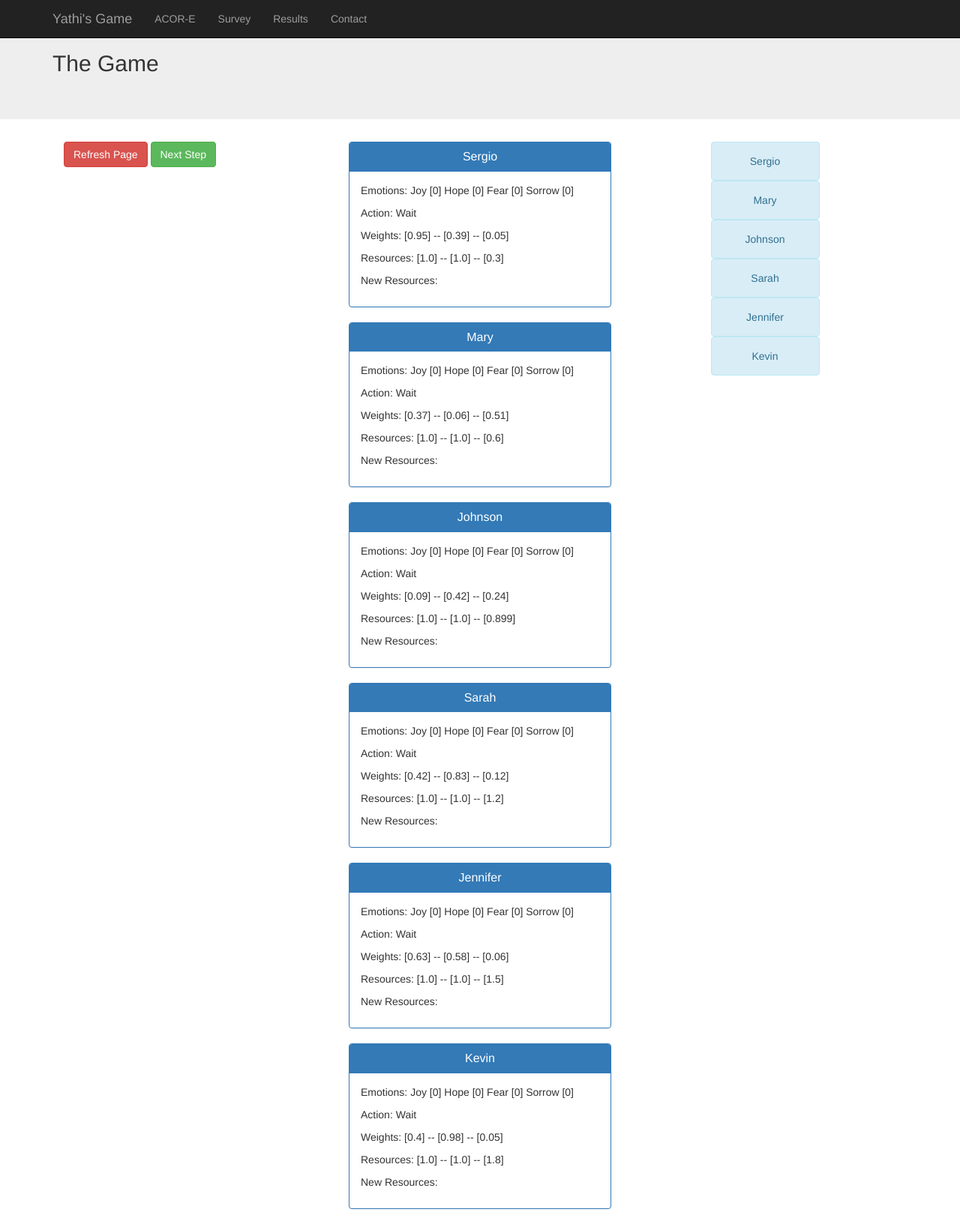
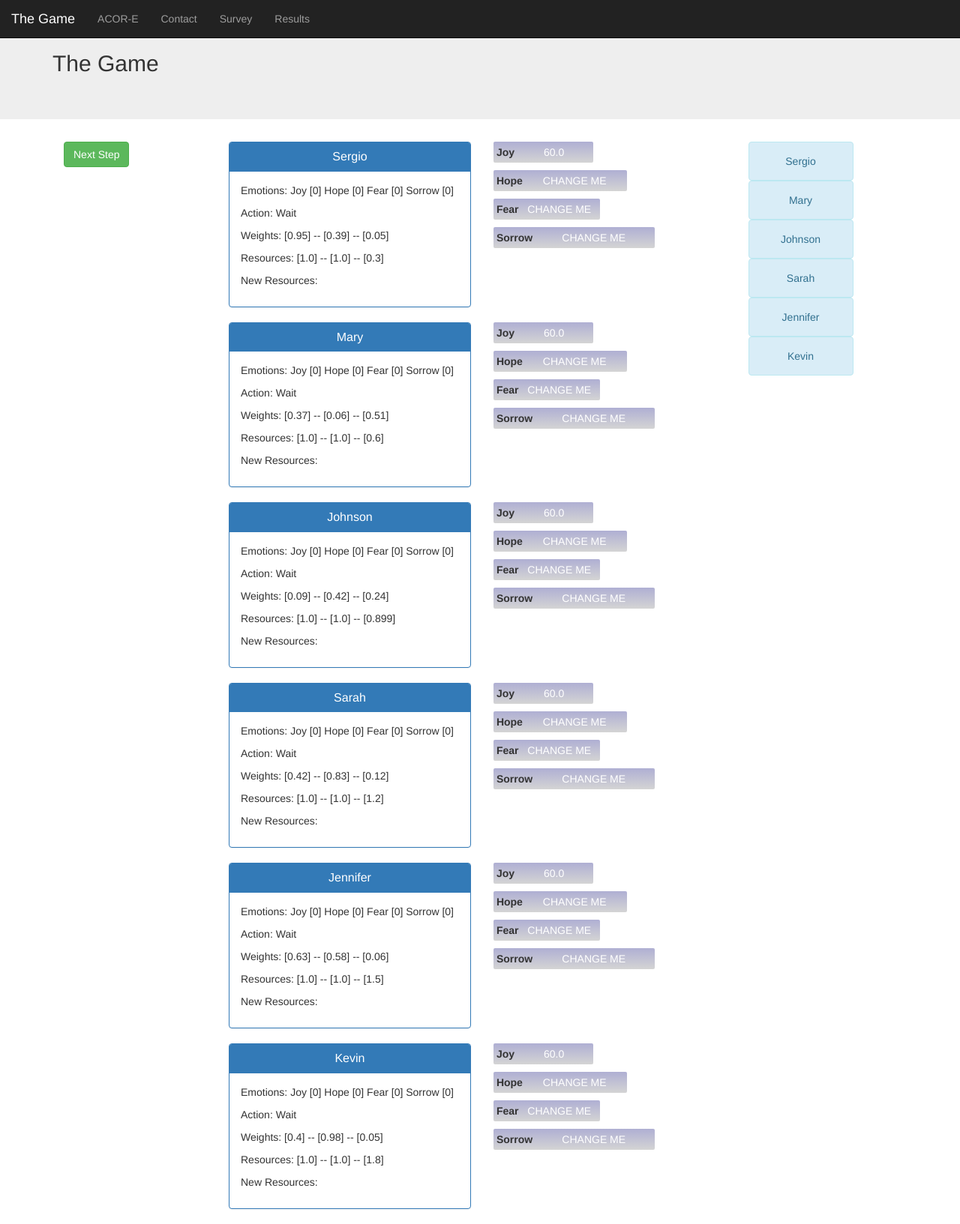
Before and after one commit to mviz/ACORE, a Django app: page / in a window 1280 px wide. Shown: the whole page at 75% size. Run offline with Django 3.2, Linux system fonts and the light colour scheme; some libraries are stand-ins or nearby versions.

Commit message:
Adding bar graphs adjacent to npcs

```diff
--- a/surveys/templates/surveys/home.html
+++ b/surveys/templates/surveys/home.html
@@ -1,30 +1,63 @@
 {% extends '_layouts/base.html' %}
 {% load surveys_tags %}
 {% load staticfiles %}
-
-<link rel="stylesheet" type="text/css" href="{% static 'css/custom.css' %}" />
 
 
 {% block page_title %} <h2>The Game</h2> {% endblock page_title %}
 
 {% block page_content %}
-    <div class="col-sm-4">
-        <a href="javascript:history.go(0)">
-            <button class="btn btn-danger" type="button"> Refresh Page </button>
-        </a>
+    <div class="col-sm-2">
         <button id="refresh_button" class="btn btn-success" type="button"> Next Step</button>
     </div>
-    <div class="col-sm-4" id="npc_div" style='position:relative'></div>
-    <div class="col-sm-4">
-        <div class="col-sm-3"> </div>
-        <div id='scoreboard' class="col-sm-6"> </div>
-        <div class="col-sm-3"> </div>
+    <div class="col-sm-7" id="npc_div" style='position:relative'></div>
+    <div class="col-sm-3">
+        <div class="col-sm-2"> </div>
+        <div id='scoreboard' class="col-sm-8"> </div>
+        <div class="col-sm-2"> </div>
     </div>
 
 {% endblock page_content %}
 
 
     {% block css %}
+<style>
+    * {
+        font-family: Helvetica, Arial;
+    }
+
+    dt {
+        float: left;
+        padding: 4px;
+    }
+
+    .graph_bar {
+        margin-bottom: 10px;
+        color: #fff;
+        padding: 4px;
+        text-align: center;
+        border-radius: 2px;
+    }
+
+    .neutral_bar{
+        background: -webkit-gradient(linear, left top, left bottom, from(#afafd3), to(#d4d4d4));
+    }
+
+    .hope_bar {
+        background: -webkit-gradient(linear, left top, left bottom, from(#2b669a), to(#4098e6));
+    }
+    .joy_bar {
+        background: -webkit-gradient(linear, left top, left bottom, from(#3b8f3b), to(#5edf5e));
+    }
+    .fear_bar {
+        background: -webkit-gradient(linear, left top, left bottom, from(#965d0c), to(#e38d13));
+    }
+    .sorrow_bar {
+        background: -webkit-gradient(linear, left top, left bottom, from(#b92c28), to(#6e1b18));
+    }
+
+
+
+</style>
 {% endblock css %}
 
 
@@ -84,7 +117,9 @@
         function initializeNPCs(){
             {% for npc in npc_list %}
 
-                $("<div id='npc_parent_{{forloop.counter}}' style='position:relative' class='" + getPanelClass("{{npc.getAction}}") +"'> \
+                $("<div id='npc_parent_{{forloop.counter}}' class='col-sm-12'> \
+                    <div class='col-sm-7'> \
+                        <div id='npc_child_{{forloop.counter}}' style='position:relative' class='" + getPanelClass("{{npc.getAction}}") +"'> \
                             <div class='panel-heading' style='text-align:center'> \
                                 <h4 id='name_{{npc.sayHello}}' class='panel-title'> {{npc.sayHello}}</h4> \
                             </div> \
@@ -94,6 +129,20 @@
                                 <p id='weights_{{npc.sayHello}}'>Weights: {{npc.getWeights | format_weights}} </p> \
                                 <p id='resources_{{npc.sayHello}}'>Resources: {{npc.getResources | format_weights }} </p> \
                                 <p id='newresources_{{npc.sayHello}}'>New Resources: {{npc.getNewResources | format_weights}} </p> \
+                            </div> \
+                        </div> \
+                    </div> \
+                    <div class='col-sm-5'> \
+                        <dl style='width:100%'> \
+                            <dt>Joy</dt> \
+                            <dd><div id='joybar_{{npc.sayHello}}' class='graph_bar neutral_bar' style='width: {{npc.getEmotion | emotion_percentage}}%'> {{npc.getEmotion | emotion_percentage}}</div></dd> \
+                            <dt>Hope</dt> \
+                            <dd><div id='hopebar_{{npc.sayHello}}' class='graph_bar neutral_bar' style='width: 80%'>CHANGE ME</div></dd> \
+                            <dt>Fear</dt> \
+                            <dd><div id='fearbar_{{npc.sayHello}}' class='graph_bar neutral_bar' style='width: 64%'> CHANGE ME</div></dd> \
+                            <dt>Sorrow</dt> \
+                            <dd><div id='sorrowbar_{{npc.sayHello}}' class='graph_bar neutral_bar' style='width: 97%'>CHANGE ME</div></dd> \
+                        </dl> \
                     </div> \
                 </div>").appendTo('#npc_div');
 
@@ -137,9 +186,13 @@
                                 });
 
 
-                                $('#npc_parent_'+ (passingNPCs[i]+1)).attr('id', 'temp');
+                                $('#npc_parent_'+ (passingNPCs[i]+1)).attr('id', 'ptemp');
                                 $('#npc_parent_'+ passingNPCs[i]).attr('id', 'npc_parent_'+ (passingNPCs[i] + 1));
-                                $('#temp').attr('id', 'npc_parent_' + passingNPCs[i]);
+                                $('#ptemp').attr('id', 'npc_parent_' + passingNPCs[i]);
+
+                                $('#npc_child_' + (passingNPCs[i]+1)).attr('id', 'ctemp');
+                                $('#npc_child_'+ passingNPCs[i]).attr('id', 'npc_child_'+ (passingNPCs[i] + 1));
+                                $('#ctemp').attr('id', 'npc_child_' + passingNPCs[i]);
                             }
                         }
                     }
@@ -151,7 +204,7 @@
                         $('#weights_'+ name_list[i]).text("Weights: " + formatSpaces(weight_list[i]));
                         $('#resources_'+ name_list[i]).text("Resources: " + formatSpaces(resource_list[i]));
                         $('#newresources_'+ name_list[i]).text("New Resources: " + formatSpaces(newresource_list[i]));
-                        $("#npc_parent_"+ (i+1)).attr('class', getPanelClass(action_list[i]));
+                        $("#npc_child_"+ (i+1)).attr('class', getPanelClass(action_list[i]));
 
                         $('#scoreboard_' + (i+1)).attr('class', getAlertClass(action_list[i]));
                         $('#scoreboard_' + (i+1)).html(name_list[i]);
--- a/surveys/templatetags/surveys_tags.py
+++ b/surveys/templatetags/surveys_tags.py
@@ -1,5 +1,6 @@
 from django import template
 import pdb
+import math
 
 register = template.Library()
 
@@ -18,6 +19,11 @@ def percentage(answer_objects, index):
         return 0
 
     return (local_votes*100)//total_votes
+
+@register.filter
+def emotion_percentage(emotions):
+    #returns absolute value of  0<n<1 as an integer percentage
+    return (math.sqrt(.36)*100)//1
 
 @register.filter
 def count_votes(object_list):
--- a/templates/_layouts/base.html
+++ b/templates/_layouts/base.html
@@ -5,15 +5,14 @@
     <title>{% block title %}ACOR-E{% endblock title %}</title>
     <link rel="stylesheet" href="//netdna.bootstrapcdn.com/bootstrap/3.1.1/css/bootstrap.min.css">
 
+    <script src="//ajax.googleapis.com/ajax/libs/jquery/1.11.1/jquery.min.js" type="text/javascript"></script>
+
     {% block css %}{% endblock css %}
-
-    <script src="//ajax.googleapis.com/ajax/libs/jquery/1.11.0/jquery.min.js"></script>
     {% block js %}{% endblock js %}
 </head>
 <body>
-    <!-- Fixed navbar at the top of the pgae -->
-    <div class="navbar navbar-inverse navbar-fixed-top" role="navigation">
-      <div class="container">
+    <nav class="navbar navbar-inverse navbar-fixed-top" role="navigation">
+      <div class="container-fluid">
         <div class="navbar-header">
           <button type="button" class="navbar-toggle" data-toggle="collapse" data-target=".navbar-collapse">
             <span class="sr-only">Toggle navigation</span>
@@ -21,18 +20,25 @@
             <span class="icon-bar"></span>
             <span class="icon-bar"></span>
           </button>
-          <a class="navbar-brand" href="/"> Yathi's Game</a>
+          <a class="navbar-brand" href="/">The Game</a>
         </div>
-        <div class="navbar-collapse collapse">
+        <div class="collapse navbar-collapse" id="general_navbar">
           <ul class="nav navbar-nav">
             <li><a href="/acore">ACOR-E</a></li>
+            <li><a href="/contact">Contact</a></li>
             <li><a href="/surveys/questions/">Survey</a></li>
             <li><a href="/surveys/results/">Results</a></li>
-            <li><a href="/contact">Contact</a></li>
           </ul>
-        </div><!--/.nav-collapse -->
+        </div>
       </div>
-    </div>
+    </nav>
+
+
+
+
+
+
+
     <div class="jumbotron">
         <div class="container">{% block page_title %}{% endblock page_title %} </div>
     </div>
@@ -40,6 +46,5 @@
         {% block page_content %}{% endblock page_content %}
     </div>
 
-
 </body>
 </html>
```
Also changed, not shown: 1 other file. Lines whose indentation alone changed are shown as unchanged.
